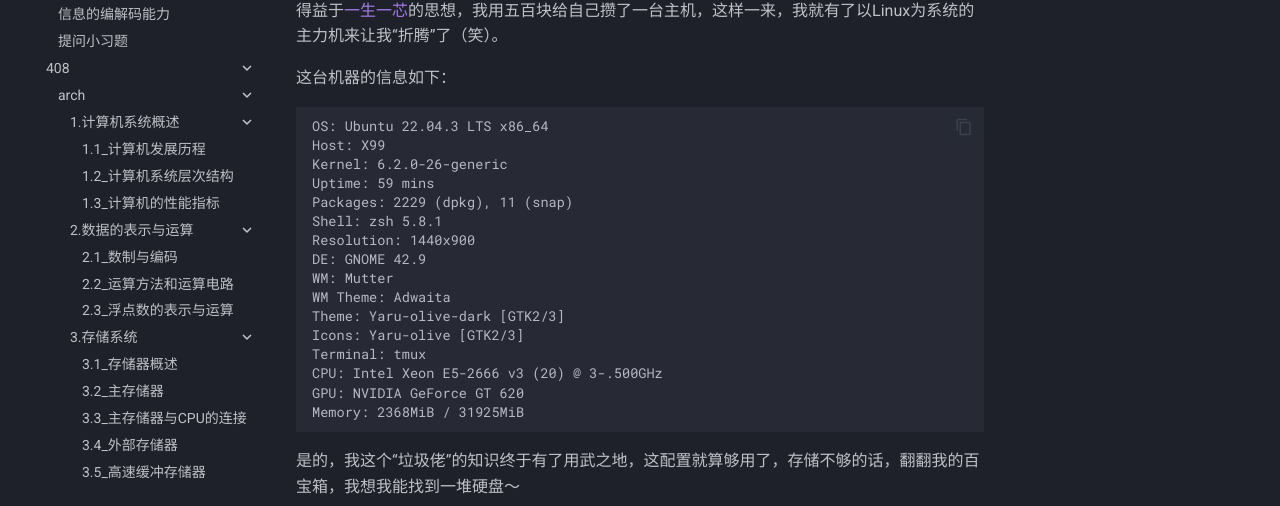
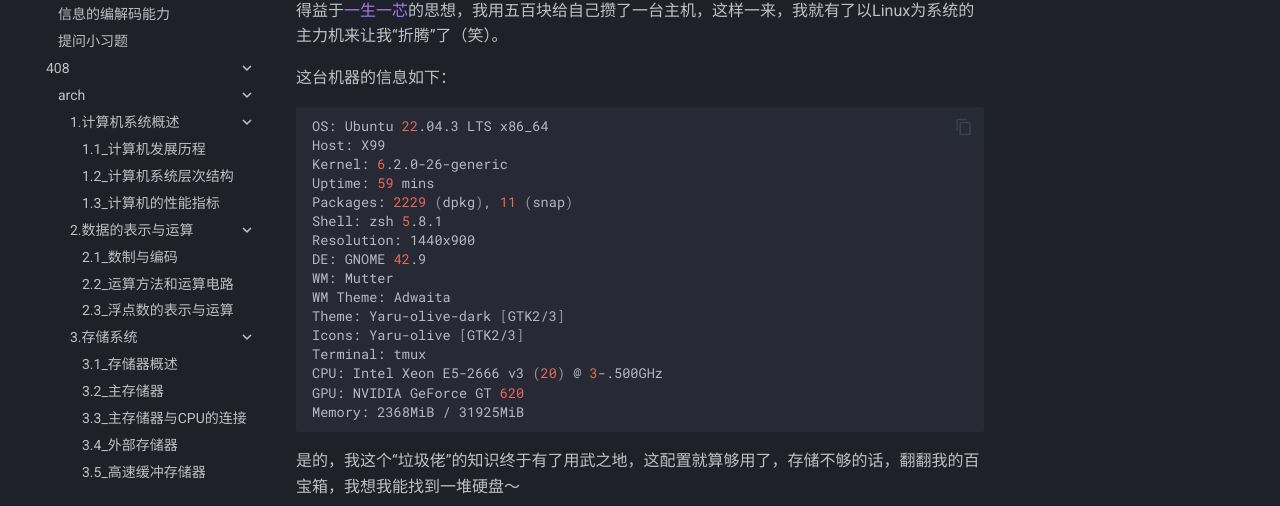
Before and after one commit to Haohahahaha/cs, an MkDocs documentation site: the page built from docs/greenhand/Ubuntu2204-myFirstPhysicalLinuxMachine/U2204-mFPLM.md, in a window 1280 px wide and 900 px high. Shown: the part 388-894 px from the top of the window. Built offline with MkDocs 1.6.1 and Material for MkDocs 9.7.7, drawn with Linux system fonts in a browser that asks for light colours.

Commit message:
2023-11-20_14:56:11 update

```diff
--- a/mkdocs.yml
+++ b/mkdocs.yml
@@ -200,8 +200,15 @@
 #       - 第1章 TCP/IP协议族: hpsc/01/01.md
   - 我爱OS: http://os.haohaha.cn
   - 闲聊波尔卡: http://chat.haohaha.cn
+
 extra_css:
   - mkdocs/css/no-footer.css # 不使用底部的翻页
+
+markdown_extensions:
+    - admonition
+    - pymdownx.details
+    - pymdownx.superfences
+
 extra:
   homepage: http://haohaha.cn
   social: # icons
```
Also changed, not shown: docs/greenhand/ask-question-zbt/ask-zbt.md (+4 -4 lines).
